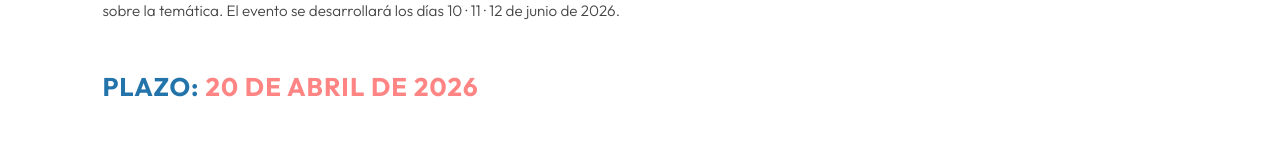
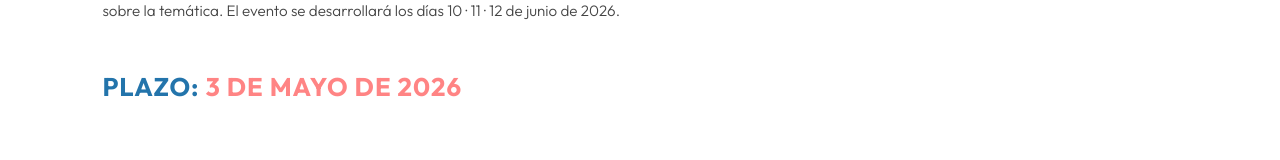
Before and after one commit to lucianoastor-bot/web-jia, a Next.js app: page /propuestas in a window 1280 px wide. Shown: the part 272-432 px from the top of the page. Built offline with nearby package versions, Linux system fonts and the light colour scheme; no server answers.

Commit message:
Lee plazo en página propuestas desde congreso.config
Co-Authored-By: Claude Sonnet 4.6 <noreply@anthropic.com>

```diff
--- a/app/propuestas/page.tsx
+++ b/app/propuestas/page.tsx
@@ -25,7 +25,7 @@ export default function Propuestas() {
         <div style={{ margin: '3rem 0' }}>
           <h2 className="section__title" style={{ fontSize: 'clamp(1.1rem, 2vw, 1.6rem)', marginBottom: '1.5rem' }}>
             <span style={{ color: 'var(--c-mid)' }}>Plazo:</span>{' '}
-            <span style={{ color: 'var(--c-coral)' }}>20 de abril de 2026</span>
+            <span style={{ color: 'var(--c-coral)' }}>{CONGRESO.plazoResumenes}</span>
           </h2>
         </div>
 
```
